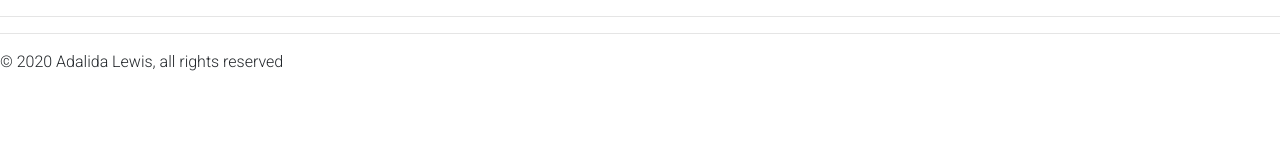
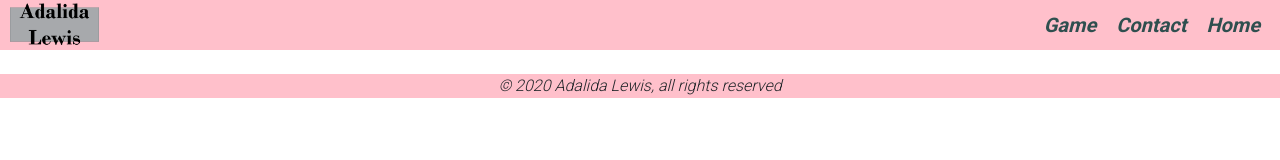
Before and after one commit to Adalida-Lewis/webapps-P2-styled-site, a plain HTML site: page index.html in a window 1280 px wide. Drawn offline with nearby package versions, Linux system fonts and the light colour scheme.

Commit message:
base set for each page
Added Logo, added navigation bars, added footer, added external style sheet

```diff
--- a/css/style.css
+++ b/css/style.css
@@ -0,0 +1,26 @@
+ .navigation{
+        background-color: pink;
+        padding-left: 10px;
+    }
+    .navigation a{
+        float: right;
+        padding-right: 20px;
+        padding-top: 10px;
+        font-size: 20px;
+        text-decoration: none;
+        color: darkslategrey;
+        font-style: oblique;
+        font-weight: bold;
+    }
+    .navigation a:hover{
+        color: navajowhite;
+    }
+
+    img{
+        height: 50px;
+    }
+    footer{
+        background-color: pink;
+        text-align: center;
+        font-style: italic;
+    }
--- a/index.html
+++ b/index.html
@@ -2,7 +2,7 @@
 <html lang="en">
     <head>
         <meta charset="UTF-8" />
-        <!-- Font Awesome -->
+<!-- Font Awesome -->
 <link rel="stylesheet" href="https://use.fontawesome.com/releases/v5.8.2/css/all.css">
 <!-- Google Fonts -->
 <link rel="stylesheet" href="https://fonts.googleapis.com/css?family=Roboto:300,400,500,700&display=swap">
@@ -22,23 +22,23 @@
 <!-- MDB core JavaScript -->
 <script type="text/javascript" src="https://cdnjs.cloudflare.com/ajax/libs/mdbootstrap/4.12.0/js/mdb.min.js"></script>
 
+<link rel="stylesheet" type="text/css" href="css/style.css">
 
-    <title>Adalida Lewis - P2 Styled Site</title>
+<title>Home</title>
 
-    </head>
+</head>
     <body>
-        <header>
+        <nav>
+            <div class="navigation">
+                <img src="adalidaLewisLogo.png">
+                <a href="index.html">Home</a>
+                <a href="contact.html">Contact</a>
+                <a href="mini-game.html">Game</a>
+            </div>
+        </nav>
 
-        </header>
-            <nav>
+        <br>
 
-            </nav>
-                <hr />
-
-                <main class="container">
-
-                </main>
-                <hr />
             <footer>
                 <p>&copy; 2020 Adalida Lewis, all rights reserved</p>
             </footer>
```
Also changed, not shown: contact.html (+46 -0 lines), mini-game.html (+46 -0 lines), adalidaLewisLogo.png (added).
